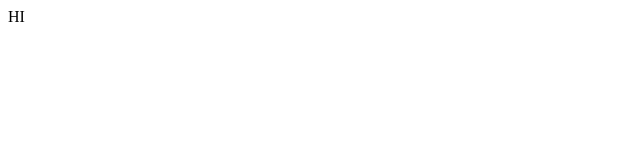
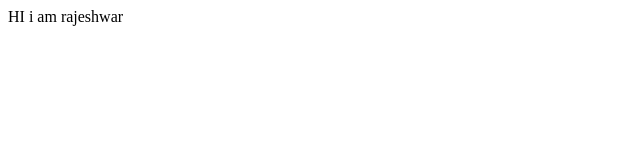
Before and after one commit to madhurajeshwar/demo, a plain HTML site: page index.html in a window 1280 px wide. Shown: the whole page, without its empty margins (0-640 px from the left). Drawn offline with Linux system fonts and the light colour scheme.

Commit message:
Change in welcome message

```diff
--- a/index.html
+++ b/index.html
@@ -1,4 +1,4 @@
 <html>
     <head><title>Hello this is a demo to understand git</title></head>
-    <body>HI</body>
+    <body>HI i am rajeshwar</body>
 </html>
```
